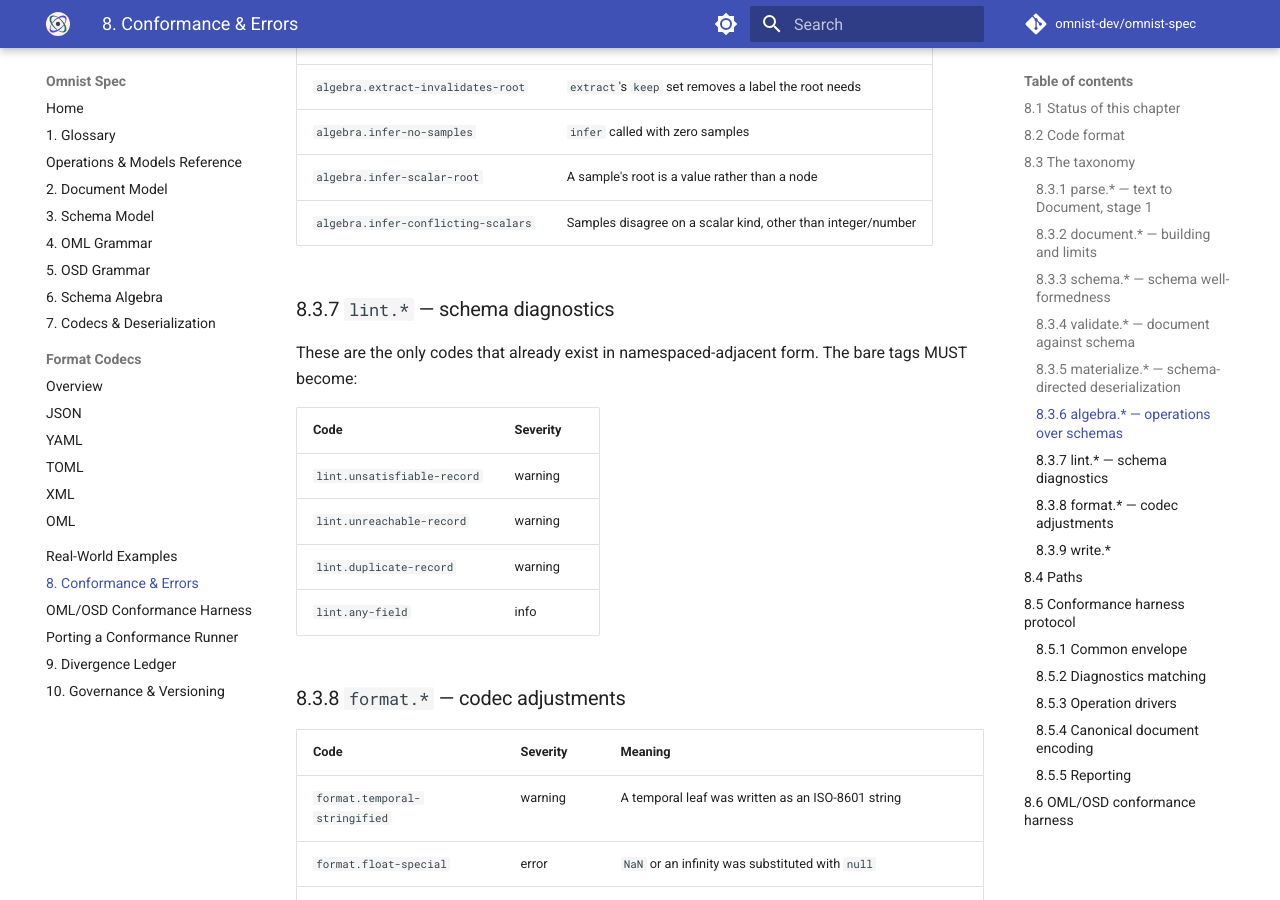
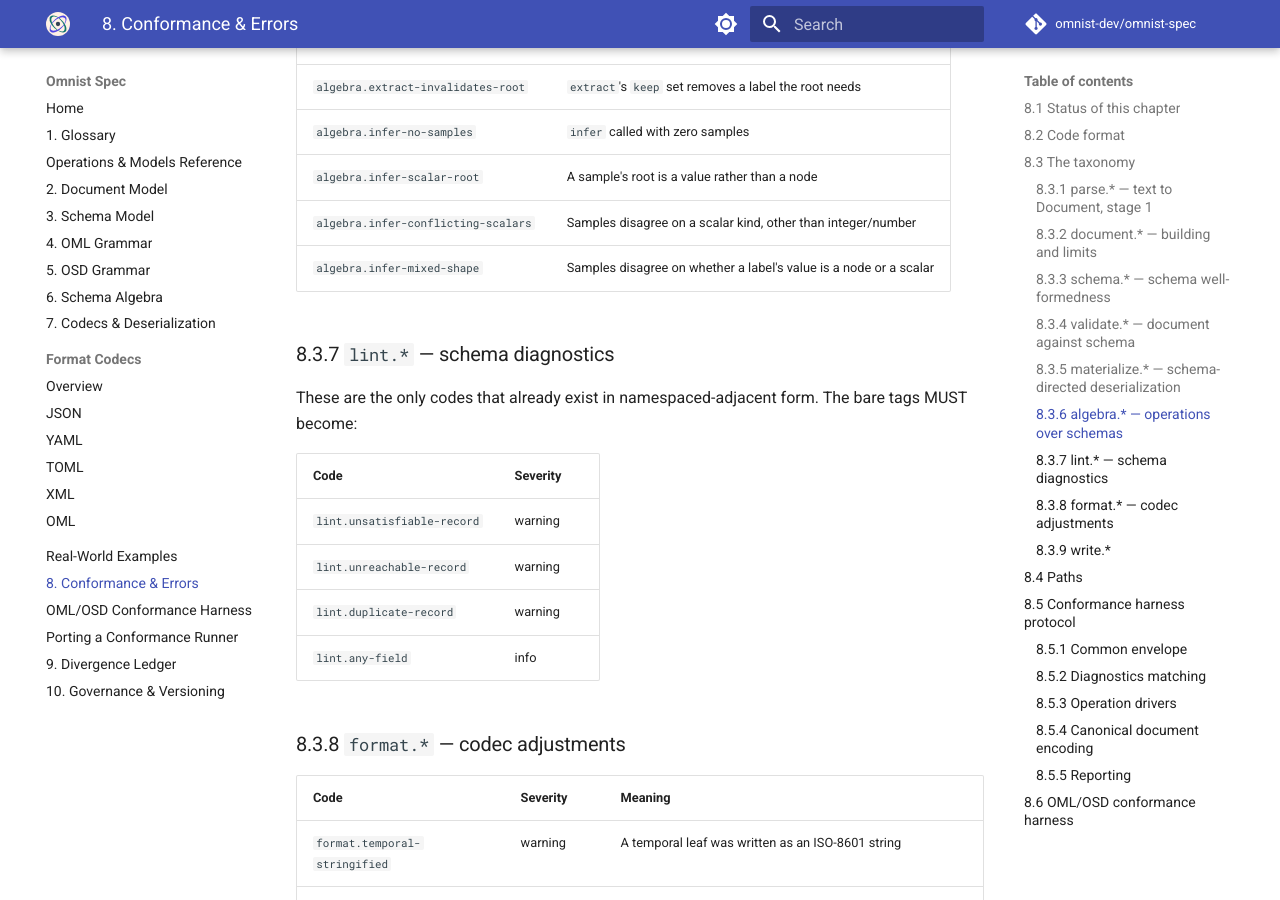
Before and after one commit to omnist-dev/omnist-spec, an MkDocs documentation site: the page built from docs/08-conformance-and-errors.md, in a window 1280 px wide and 900 px high, scrolled down 4627 px. Built offline with MkDocs 1.6.1 and Material for MkDocs 9.7.7, drawn with Linux system fonts in a browser that asks for light colours; comment, search, counter and statistics services are not loaded.

Commit message:
Add algebra.infer-mixed-shape error code and vector (#37)
infer's pseudocode (Sec8.3.6) already had a hard-failure branch for a label
whose samples disagree on node-vs-scalar shape, but no corresponding taxonomy
entry existed. Added algebra.infer-mixed-shape to the Sec8.3.6 table and a
new test-suite/infer/infer.json vector
(infer/allow-any/mixed-object-and-scalar-shapes-fail-by-default), verified
live against the CLI's actual error message.

Fixes #37

```diff
--- a/docs/08-conformance-and-errors.md
+++ b/docs/08-conformance-and-errors.md
@@ -152,6 +152,7 @@ reason for a second set of names.
 | `algebra.infer-no-samples` | `infer` called with zero samples |
 | `algebra.infer-scalar-root` | A sample's root is a value rather than a node |
 | `algebra.infer-conflicting-scalars` | Samples disagree on a scalar kind, other than integer/number |
+| `algebra.infer-mixed-shape` | Samples disagree on whether a label's value is a node or a scalar |
 
 ### 8.3.7 `lint.*` — schema diagnostics
 
```
Also changed, not shown: 1 other file.
